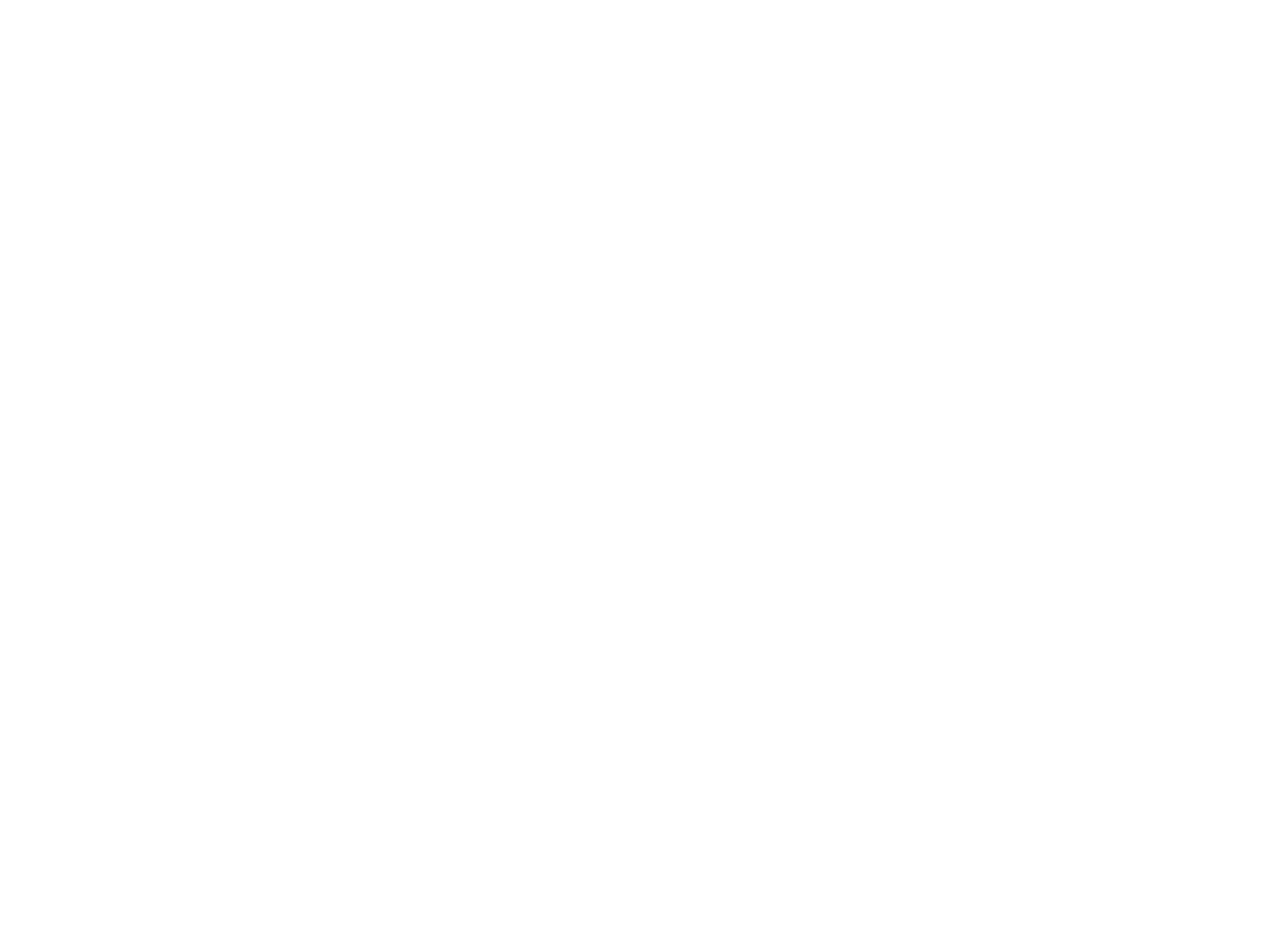
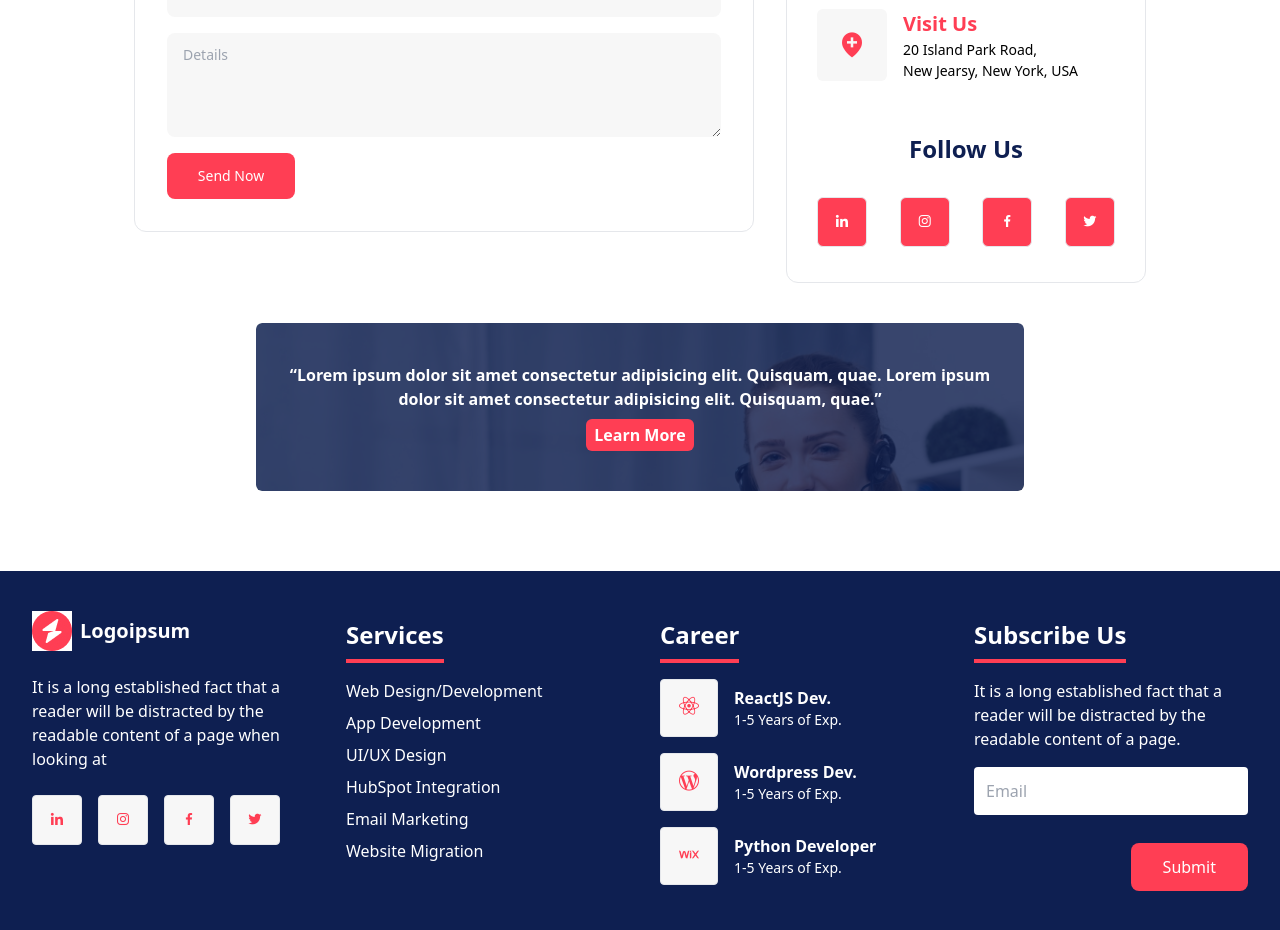
Before and after one commit to muhamademiralfani/latihan-pertemuan-29, a React app: page /contact in a window 1280 px wide. Shown: the part 760-1690 px from the top of the page. Before the commit the page ends 800 px from the top, so only its background shows below. Built offline with nearby package versions, Linux system fonts and the light colour scheme; the HTML template or start-up script is replaced by a standard one.

Commit message:
feat: add footer

```diff
--- a/src/App.jsx
+++ b/src/App.jsx
@@ -7,6 +7,7 @@ import Contact from "./Pages/Contact";
 import Portfolio from "./Pages/Portfolio";
 import Services from "./Pages/Services";
 import Blogs from "./Pages/Blogs";
+import Footer from "./Layouts/Footer";
 
 function App() {
   return (
@@ -21,6 +22,7 @@ function App() {
           <Route path="/service" element={<Services />} />
           <Route path="/blog" element={<Blogs />} />
         </Routes>
+      <Footer />
       </Router>
     </>
   );
--- a/src/Components/ContactForm.jsx
+++ b/src/Components/ContactForm.jsx
@@ -2,7 +2,7 @@ import React from "react";
 
 const ContactForm = () => {
   return (
-    <div className="flex flex-col border rounded-xl p-4 sm:p-6 lg:p-8 ">
+    <div className="flex flex-col border rounded-xl p-4 sm:p-6 lg:p-8 w-1/2">
       <form>
         <div className="grid gap-4">
           {/* Grid */}
--- a/src/Components/SectionTitle.jsx
+++ b/src/Components/SectionTitle.jsx
@@ -8,7 +8,7 @@ const SectionTitle = ({ breadcrumb, sectionTitle, position }) => {
         <h1 className={`text-accent text-xl py-1 text-${position} font-bold`}>
           \ {breadcrumb} \
         </h1>
-        <p className="text-primary text-[2rem] py-1 font-bold">
+        <p className={`text-primary text-[2rem] py-1 font-bold text-${position}`}>
           {sectionTitle}
         </p>
       </div>
--- a/src/Layouts/Footer.jsx
+++ b/src/Layouts/Footer.jsx
@@ -0,0 +1,127 @@
+import React from "react";
+import Logo from "../assets/img/Vector.jpg";
+
+const Footer = () => {
+  const contactCardSosial = [
+    { icon: "bx bxl-linkedin" },
+    { icon: "bx bxl-instagram" },
+    { icon: "bx bxl-facebook" },
+    { icon: "bx bxl-twitter" },
+  ];
+
+  const services = [
+    "Web Design/Development",
+    "App Development",
+    "UI/UX Design",
+    "HubSpot Integration",
+    "Email Marketing",
+    "Website Migration",
+  ];
+
+  const careers = [
+    {
+      title: "ReactJS Dev.",
+      experience: "1-5 Years of Exp.",
+      logo: "bx bxl-react",
+    },
+    {
+      title: "Wordpress Dev.",
+      experience: "1-5 Years of Exp.",
+      logo: "bx  bxl-wordpress",
+    },
+    {
+      title: "Python Developer",
+      experience: "1-5 Years of Exp.",
+      logo: "bx bxl-wix",
+    },
+  ];
+
+  return (
+    <div className="bg-navy py-10 bg-primary text-white">
+      <div className="grid grid-cols-1 md:grid-cols-2 lg:grid-cols-4 gap-10 container mx-auto px-8">
+        {/* Logo and Social Icons */}
+        <div className="flex flex-col gap-6">
+          <a
+            className="flex items-center gap-2 font-semibold text-xl text-white focus:outline-none focus:opacity-80"
+            href="#"
+            aria-label="Brand"
+          >
+            <img src={Logo} alt="Logo" />
+            Logoipsum
+          </a>
+          <p>
+            It is a long established fact that a reader will be distracted by
+            the readable content of a page when looking at
+          </p>
+          <div className="flex gap-x-4">
+            {contactCardSosial.map((item, index) => (
+              <div
+                key={index}
+                className="border px-4 py-3 rounded text-accent bg-secondary "
+              >
+                <i className={item.icon}></i>
+              </div>
+            ))}
+          </div>
+        </div>
+
+        {/* Services */}
+        <div>
+          <h2 className="py-2 text-2xl font-semibold border-b-4 border-accent max-w-fit mb-4">
+            Services
+          </h2>
+          <ul className="space-y-2">
+            {services.map((service, index) => (
+              <li key={index}>{service}</li>
+            ))}
+          </ul>
+        </div>
+
+        {/* Career Section */}
+        <div>
+          <h2 className="py-2 text-2xl font-semibold border-b-4 border-accent max-w-fit mb-4">
+            Career
+          </h2>
+          <ul className="space-y-4">
+            {careers.map((career, index) => (
+              <li key={index} className="flex items-center gap-4">
+                <div className="border px-4 py-3 rounded text-accent bg-secondary text-2xl">
+                  <i className={career.logo}></i>
+                </div>
+                <div>
+                  <h3 className="font-semibold">{career.title}</h3>
+                  <p className="text-sm">{career.experience}</p>
+                </div>
+              </li>
+            ))}
+          </ul>
+        </div>
+
+        {/* Subscribe Section */}
+        <div>
+          <h2 className="py-2 text-2xl font-semibold border-b-4 border-accent max-w-fit mb-4">
+            Subscribe Us
+          </h2>
+          <p className="mb-4">
+            It is a long established fact that a reader will be distracted by
+            the readable content of a page.
+          </p>
+          <form className="flex flex-col gap-2">
+            <input
+              type="email"
+              placeholder="Email"
+              className="p-3 rounded bg-white text-black focus:outline-none"
+            />
+            <div className="mt-5 justify-end w-full flex">
+              <button className="py-3 px-8  bg-accent text-white rounded-lg  hover:bg-accent-dark transition duration-300">
+                Submit
+              </button>
+            </div>
+          </form>
+        </div>
+      </div>
+    </div>
+  );
+};
+
+export default Footer;
--- a/src/Pages/About.jsx
+++ b/src/Pages/About.jsx
@@ -7,7 +7,7 @@ import SectionTitle from '../Components/SectionTitle';
 import Leader_1 from '../assets/img/Rectangle 14.jpg';
 import Leader_2 from '../assets/img/Rectangle 15.jpg';
 import Banner from '../Components/Banner';
-import Banner_1 from '../assets/img/banner2.jpeg';
+import Banner_1 from '../assets/img/banner.jpeg';
 
 const About = () => {
   return (
@@ -81,7 +81,7 @@ const About = () => {
       </section>
 
       {/* Banner Section */}
-      <div className="flex justify-center mt-12 lg:w-[1000px] mx-auto items-center">
+      <div className="mb-10 w-4/5 flex justify-center mt-12 lg:w-[1000px] mx-auto items-center">
         <Banner
           image={Banner_1}
           text="We are a team of experts in the field of finance and accounting, dedicated to providing the best services to our clients."
--- a/src/Pages/Blogs.jsx
+++ b/src/Pages/Blogs.jsx
@@ -11,17 +11,41 @@ const Blogs = () => {
     <>
       <Header breadcrumb={'Blogs'} />
       <div className='flex flex-col items-center justify-center mt-20'>
-        <SectionTitle sectionTitle={'Latest Blogs'} breadcrumb={'Our Blogs'} />
+        <SectionTitle sectionTitle={'Latest Blogs'} breadcrumb={'Our Blogs'} position="center" />
         <div className='flex mx-auto justify-center'>
           <div>
-            <MainBlogCard />
+            <MainBlogCard
+              cardImage={BlogImage}
+              cardTitle='The most popular business of the year'
+              cardDate='12th June 2023'
+              authorName='Ranold Jeff.'
+              authorImage={BlogProfile}
+              readTime='2 Min Read'
+              direction='col'
+            />
           </div>
           <div>
             <div>
-              <MainBlogCard />
+              <MainBlogCard
+                cardImage={BlogImage}
+                cardTitle='The most popular business of the year'
+                cardDate='12th June 2023'
+                authorName='Ranold Jeff.'
+                authorImage={BlogProfile}
+                readTime='2 Min Read'
+                direction='row'
+              />
             </div>
             <dir>
-              <MainBlogCard />
+              <MainBlogCard
+                cardImage={BlogImage}
+                cardTitle='The most popular business of the year'
+                cardDate='12th June 2023'
+                authorName='Ranold Jeff.'
+                authorImage={BlogProfile}
+                readTime='2 Min Read'
+                direction='row'
+              />
             </dir>
           </div>
         </div>
--- a/src/Pages/Contact.jsx
+++ b/src/Pages/Contact.jsx
@@ -1,9 +1,35 @@
-import React from 'react'
+import React from "react";
+import Header from "../Components/Header";
+import SectionTitle from "../Components/SectionTitle";
+import ContactForm from "../Components/ContactForm";
+import ContactCard from "../Components/ContactCard";
+import Banner from "../Components/Banner";
+import bannerImg from "../assets/img/banner.jpeg";
 
 const Contact = () => {
   return (
-    <div>Contact</div>
-  )
-}
+    <div>
+      <div>
+        <Header breadcrumb={"Contact"} />
+        <SectionTitle
+          sectionTitle={"Hey! Let’s Talk"}
+          breadcrumb={"Get in Touch"}
+          position={"center"}
+        />
+      </div>
+      <div className="flex flex-col md:flex-row items-center justify-center px-5 py-10 gap-8">
+        <ContactForm />
+        <ContactCard />
+      </div>
+      <div className="w-4/5 md:w-3/5 mx-auto mb-20">
+          <Banner
+            image={bannerImg}
+            text="Lorem ipsum dolor sit amet consectetur adipisicing elit. Quisquam, quae. Lorem ipsum dolor sit amet consectetur adipisicing elit. Quisquam, quae."
+            button="Learn More"
+          />
+        </div>
+    </div>
+  );
+};
 
-export default Contact
+export default Contact;
```
Also changed, not shown: src/Layouts/Navbar.jsx (+81 -43 lines), src/Pages/Home.jsx (+7 -7 lines), src/Pages/Services.jsx (+36 -22 lines), src/assets/img/myHeade.JPG (added), src/assets/img/myHeade.PNG (added).
